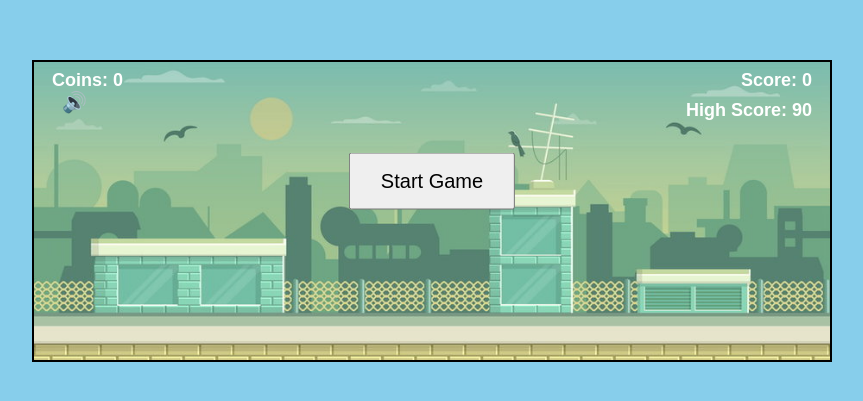
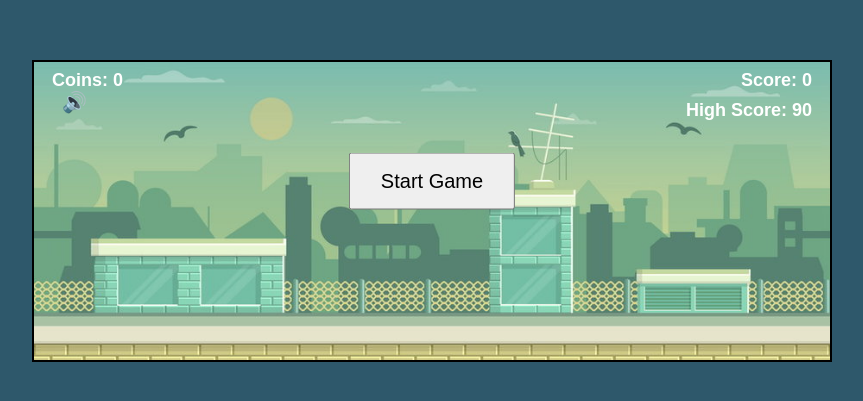
Before and after one commit to Jubaid-Islam/hasuapa, a plain HTML site: page index.html in a window 1280 px wide. Shown: the part 189-590 px from the top of the page, without its empty margins (208-1071 px from the left). Drawn offline with Linux system fonts and the light colour scheme.

Commit message:
Update style.css

```diff
--- a/style.css
+++ b/style.css
@@ -7,7 +7,7 @@
 
 body {
     text-align: center;
-    background-color: skyblue;
+    background-color: rgb(46, 88, 107);;
     display: flex;
     justify-content: center;
     align-items: center;
```
